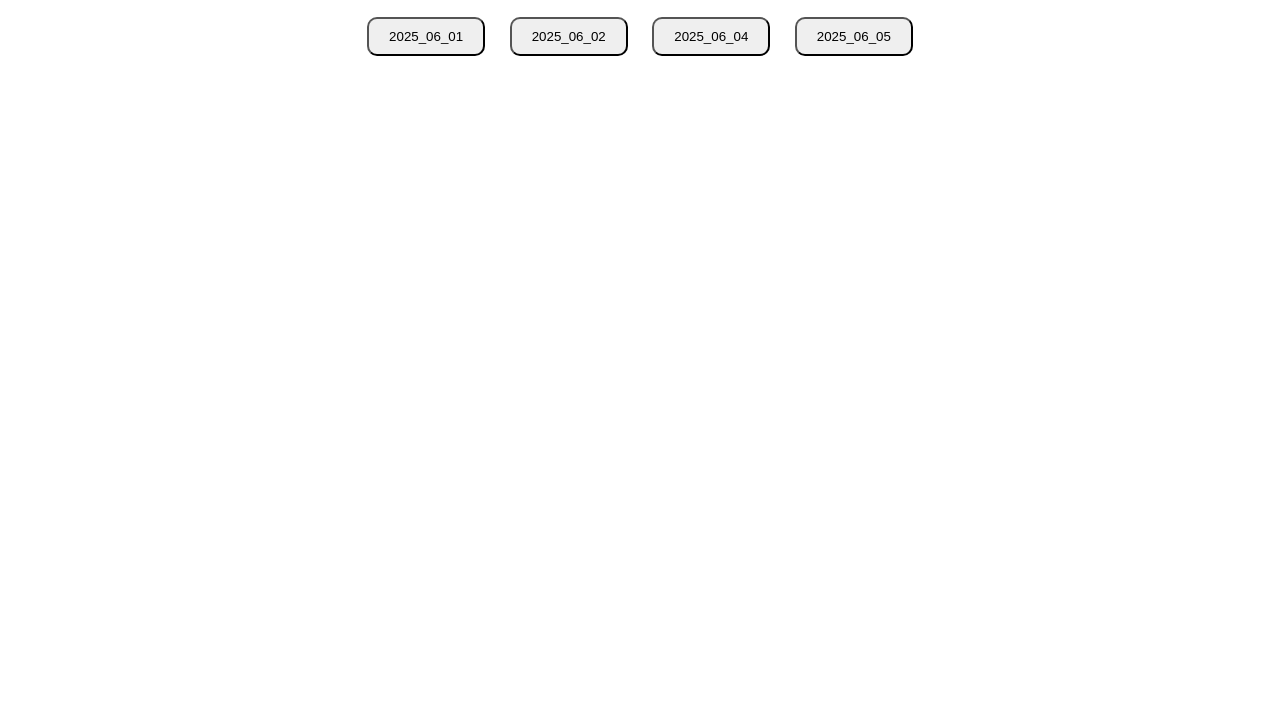
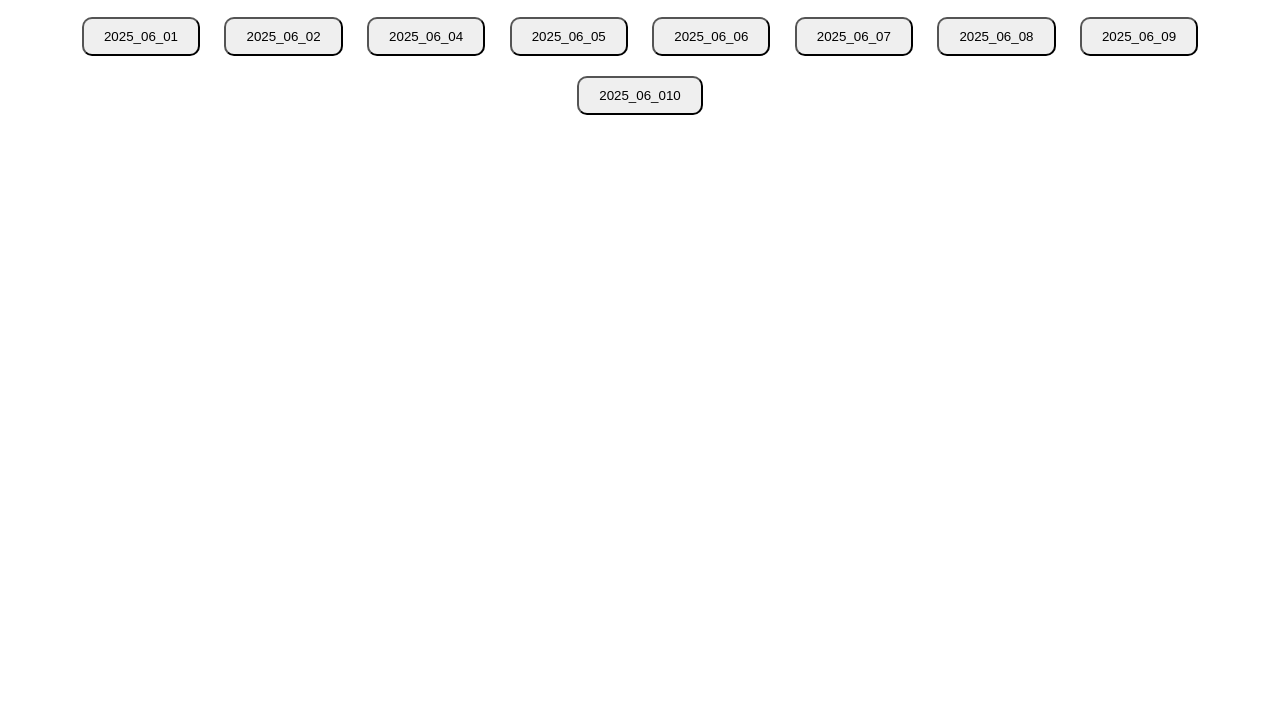
Before and after one commit to SzymonK234/Formularze2, a plain HTML site: page index.html in a window 1280 px wide. Shown: the part 73-800 px from the top of the page. Drawn offline with Linux system fonts and the light colour scheme.

Commit message:
Update index.html

```diff
--- a/index.html
+++ b/index.html
@@ -24,6 +24,11 @@
         <button onclick="location.href='2.html'">2025_06_02</button>
         <button onclick="location.href='4.html'">2025_06_04</button>
         <button onclick="location.href='5.html'">2025_06_05</button>
+        <button onclick="location.href='6.html'">2025_06_06</button>
+        <button onclick="location.href='7.html'">2025_06_07</button>
+        <button onclick="location.href='8.html'">2025_06_08</button>
+        <button onclick="location.href='9.html'">2025_06_09</button>
+        <button onclick="location.href='10.html'">2025_06_010</button>
     </div>
 
 </body>
```
